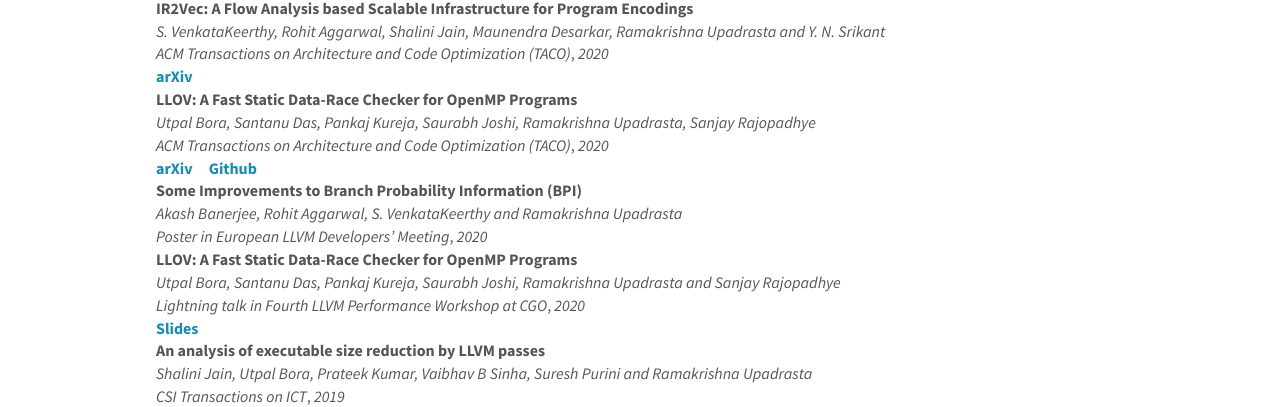
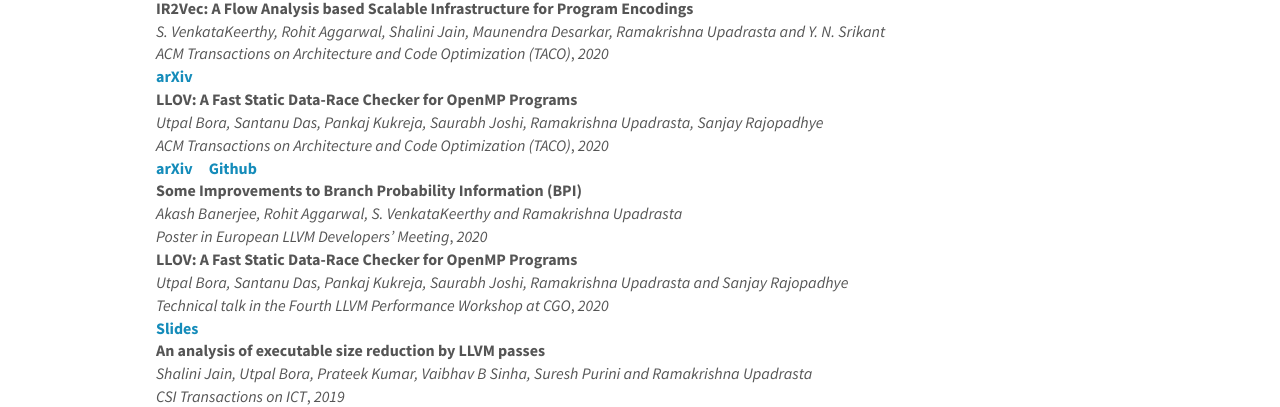
Before and after one commit to utpalbora/compilers.cse.iith.ac.in, a Jekyll site: the page built from _pages/publications.md, in a window 1280 px wide and 900 px high. Shown: the part 368-775 px from the top of the window. Built offline with Jekyll 4.4.1, drawn with Linux system fonts in a browser that asks for light colours; nearby versions of some CDN libraries.

Commit message:
Fixed typo.

```diff
--- a/_data/publist.yml
+++ b/_data/publist.yml
@@ -45,7 +45,7 @@
 
 
 - title: "LLOV: A Fast Static Data-Race Checker for OpenMP Programs"
-  authors: "Utpal Bora, Santanu Das, Pankaj Kureja, Saurabh Joshi, Ramakrishna Upadrasta, Sanjay Rajopadhye"
+  authors: "Utpal Bora, Santanu Das, Pankaj Kukreja, Saurabh Joshi, Ramakrishna Upadrasta, Sanjay Rajopadhye"
   description: ""
   year: "2020"
   publishedAt: "ACM Transactions on Architecture and Code Optimization (TACO)"
@@ -73,10 +73,10 @@
   news2:
 
 - title: "LLOV: A Fast Static Data-Race Checker for OpenMP Programs"
-  authors: "Utpal Bora, Santanu Das, Pankaj Kureja, Saurabh Joshi, Ramakrishna Upadrasta and Sanjay Rajopadhye"
+  authors: "Utpal Bora, Santanu Das, Pankaj Kukreja, Saurabh Joshi, Ramakrishna Upadrasta and Sanjay Rajopadhye"
   description: ""
   year: "2020"
-  publishedAt: "Lightning talk in Fourth LLVM Performance Workshop at CGO"
+  publishedAt: "Technical talk in the Fourth LLVM Performance Workshop at CGO"
   type: "Talks"
   image: ""
   link:
```
